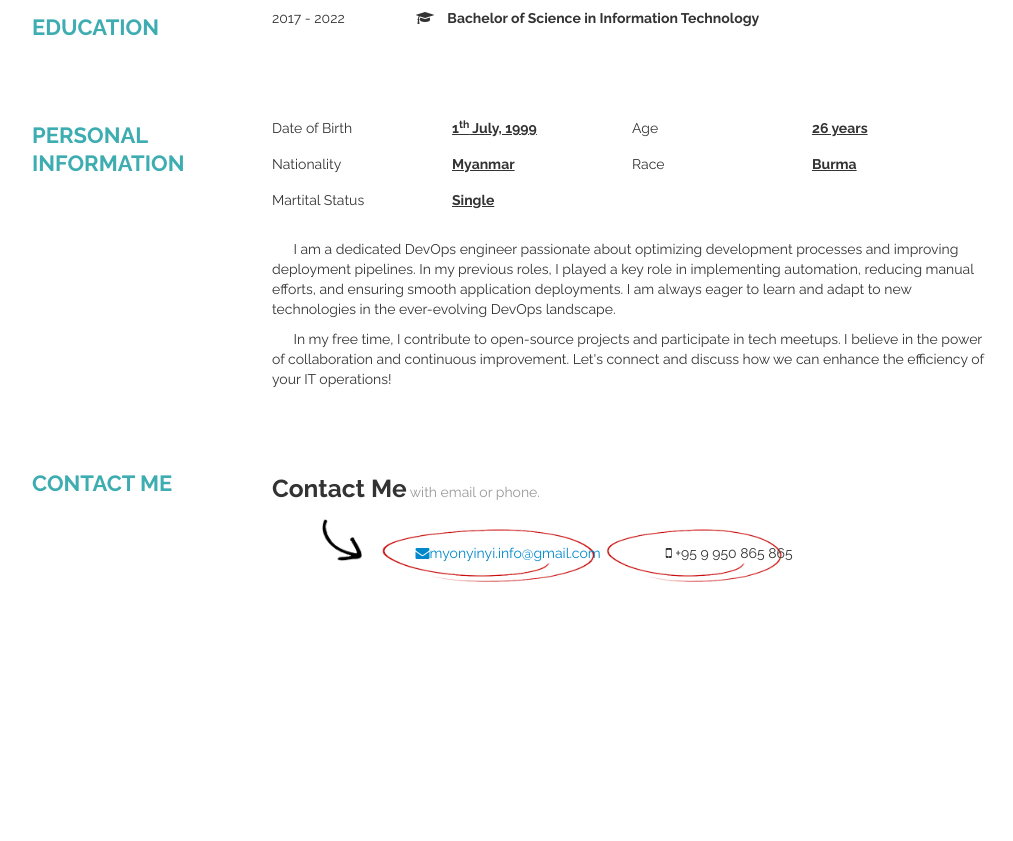
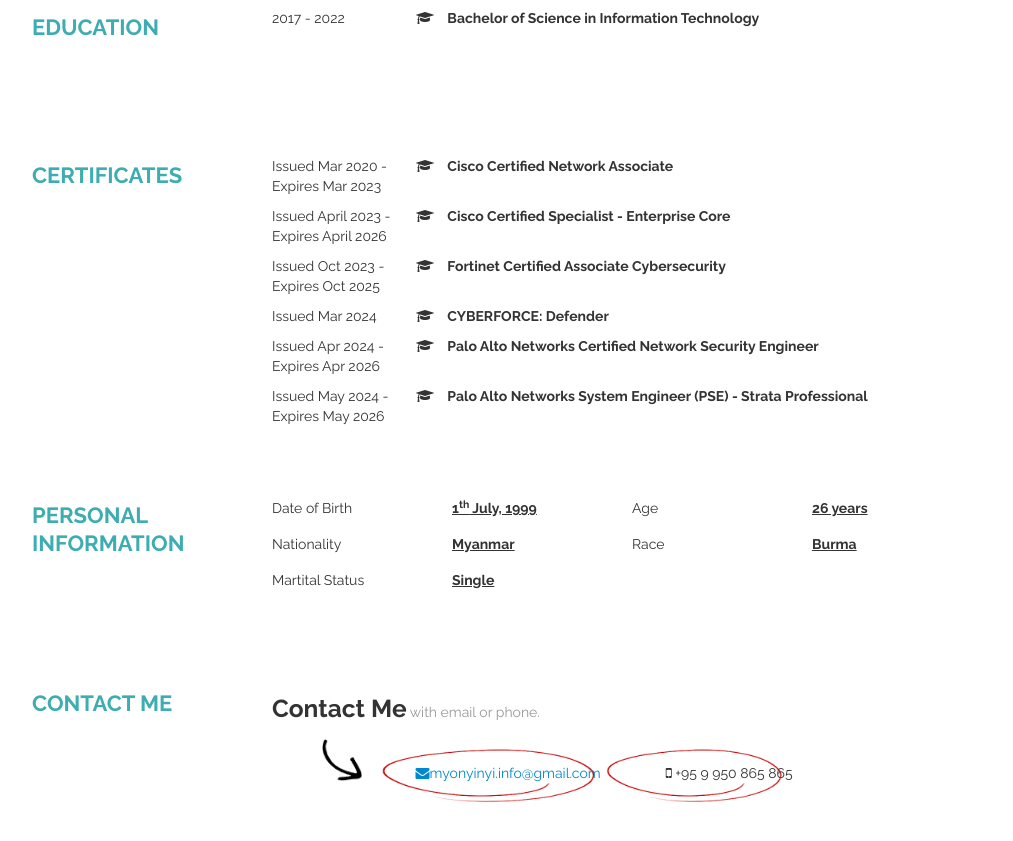
Before and after one commit to MyoNyiNyiKyaw/Assignment1, a plain HTML site: page 404.html in a window 1280 px wide. Shown: the part 1524-2365 px from the top of the page, without its empty margins (118-1131 px from the left). Before the commit the page ends 2203 px from the top, so only its background shows below. Drawn offline with Linux system fonts and the light colour scheme; files whose address does not match are found by name.

Commit message:
Update Resume File v6

```diff
--- a/404.html
+++ b/404.html
@@ -220,6 +220,56 @@
                     <div class="clearfix"></div>
                 </div>
 
+                <!-- certificates //-->
+                <div class="content-section page-break">
+                    <div class="leftcontent-wrapper">
+                        <h4 class="content-title">
+                            Certificates
+                        </h4>
+                    </div>
+
+                    <div class="rightcontent-wrapper">
+                        <ul class="two-columns-list education">
+                            <li>
+                                <div class="years">Issued Mar 2020 - Expires Mar 2023 </div>
+                                <div class="company-name"><strong><i class="fa fa-graduation-cap"></i> Cisco Certified
+                                     Network Associate</strong></div>
+                                <div class="clearfix"></div>
+                            </li>
+                            <li>
+                                <div class="years">Issued April 2023 - Expires April 2026 </div>
+                                <div class="company-name"><strong><i class="fa fa-graduation-cap"></i> Cisco Certified
+                                     Specialist - Enterprise Core</strong></div>
+                                <div class="clearfix"></div>
+                            </li>
+                            <li>
+                                <div class="years">Issued Oct 2023 - Expires Oct 2025 </div>
+                                <div class="company-name"><strong><i class="fa fa-graduation-cap"></i> Fortinet Certified
+                                     Associate Cybersecurity</strong></div>
+                                <div class="clearfix"></div>
+                            </li>
+                            <li>
+                                <div class="years">Issued Mar 2024 </div>
+                                <div class="company-name"><strong><i class="fa fa-graduation-cap"></i> CYBERFORCE:
+                                Defender</strong></div>
+                                <div class="clearfix"></div>
+                            </li>
+                            <li>
+                                <div class="years">Issued Apr 2024 - Expires Apr 2026 </div>
+                                <div class="company-name"><strong><i class="fa fa-graduation-cap"></i> Palo Alto Networks
+                                     Certified Network Security Engineer</strong></div>
+                                <div class="clearfix"></div>
+                            </li>
+                            <li>
+                                <div class="years">Issued May 2024 - Expires May 2026 </div>
+                                <div class="company-name"><strong><i class="fa fa-graduation-cap"></i> Palo Alto Networks
+                                     System Engineer (PSE) - Strata Professional</strong></div>
+                                <div class="clearfix"></div>
+                            </li>
+                        </ul>
+                    </div>
+                    <div class="clearfix"></div>
+                </div>
                 <!-- Personal Information //-->
                 <div class="content-section">
                     <div class="leftcontent-wrapper">
@@ -252,18 +302,7 @@
                             </li>
                         </ul>
                         <br>
-                        <p>
-                            &nbsp; &nbsp; &nbsp; I am a dedicated DevOps engineer passionate about optimizing
-                            development processes and improving deployment pipelines. In my previous roles, I played a
-                            key role in implementing automation, reducing manual efforts, and ensuring smooth
-                            application deployments. I am always eager to learn and adapt to new technologies in the
-                            ever-evolving DevOps landscape.
-                        </p>
-                        <p>
-                            &nbsp; &nbsp; &nbsp; In my free time, I contribute to open-source projects and participate
-                            in tech meetups. I believe in the power of collaboration and continuous improvement. Let's
-                            connect and discuss how we can enhance the efficiency of your IT operations!
-                        </p>
+
                     </div>
                     <div class="clearfix"></div>
                 </div>
```
Also changed, not shown: index.html (+51 -12 lines), img/experience-bubble.png.
